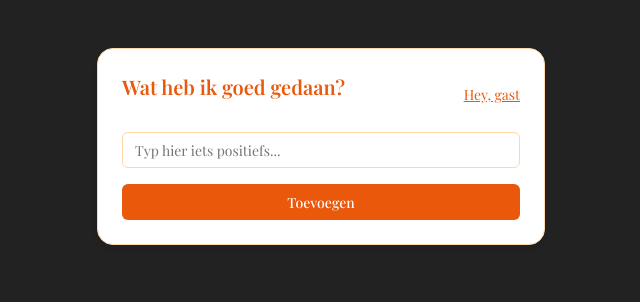
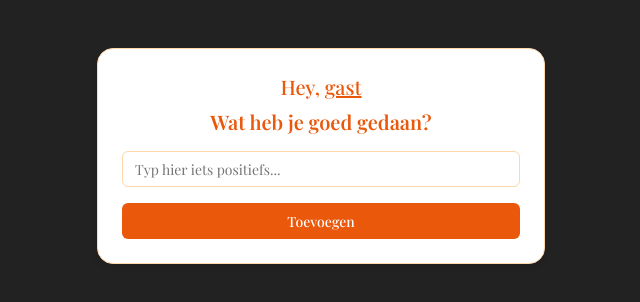
Before and after one commit to Hnah07/Boost-me-up, a React (Vite) app: page / in a window 1280 px wide. Shown: the top 302 px of the page, without its empty margins (319-959 px from the left). Built offline with nearby package versions, Linux system fonts and the light colour scheme.

Commit message:
editgreeting

```diff
--- a/src/components/SelfConfidenceTracker.css
+++ b/src/components/SelfConfidenceTracker.css
@@ -259,13 +259,20 @@ body {
   margin-bottom: 1rem;
 }
 
+.greeting {
+  font-size: 1.25rem;
+  font-weight: 500;
+  color: #ea580c;
+  text-align: center;
+  margin-bottom: 0.5rem;
+  font-family: "Playfair Display", serif;
+}
+
 .username-display {
   cursor: pointer;
   text-decoration: underline;
   color: #ea580c;
-  font-size: 0.875rem;
   transition: color 0.2s;
-  font-family: "Playfair Display", serif;
 }
 
 .username-display:hover {
--- a/src/components/SelfConfidenceTracker.tsx
+++ b/src/components/SelfConfidenceTracker.tsx
@@ -181,15 +181,16 @@ export default function SelfConfidenceTracker() {
         animate={{ opacity: 1, y: 0 }}
         transition={{ duration: 0.5 }}
       >
-        <div className="header">
-          <h2 className="title">Wat heb ik goed gedaan?</h2>
-          <div
+        <h3 className="greeting">
+          Hey,{" "}
+          <span
             className="username-display"
             onClick={() => setIsModalOpen(true)}
           >
-            {isLoggedIn ? username : "Hey, gast"}
-          </div>
-        </div>
+            {isLoggedIn ? username : "gast"}
+          </span>
+        </h3>
+        <h2 className="title">Wat heb je goed gedaan?</h2>
         <input
           type="text"
           value={entry}
```
